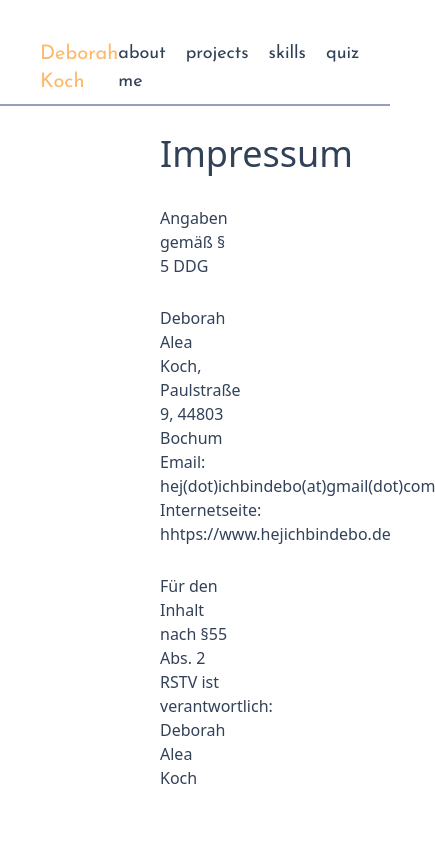
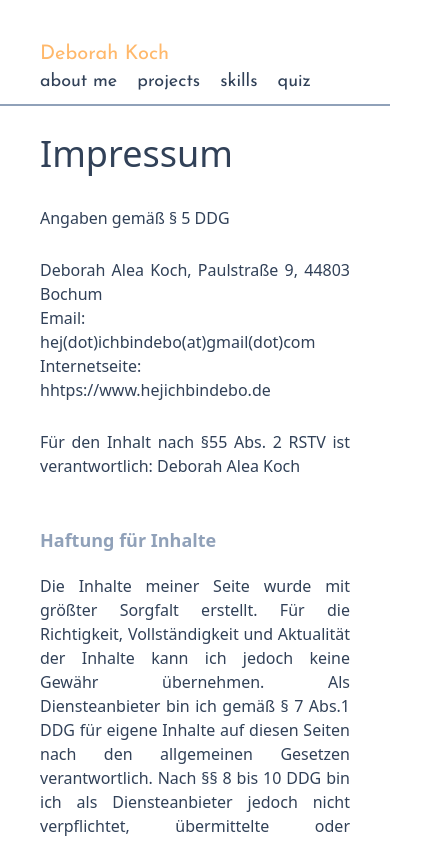
Before and after one commit to DeborahAleaKoch/hejIchBinDebo, a React (Vite) app: page /impressum in a window 390 px wide. Shown: the top 842 px of the page, 435 px wide, since content can reach past the window. Built offline with nearby package versions, Linux system fonts and the light colour scheme.

Commit message:
responsive

```diff
--- a/src/components/Header.tsx
+++ b/src/components/Header.tsx
@@ -6,7 +6,7 @@ import { Nav } from "./Nav";
 export const Header = () => {
 	return (
 		<div>
-			<section className='font-[JosefinSans] flex justify-between px-10 pt-10 pb-2 mb-2 border-b-2 border-slate-400'>
+			<section className='font-[JosefinSans] flex justify-between flex-wrap px-10 pt-10 pb-2 mb-2 border-b-2 border-slate-400'>
 				<Link to={`/`}>
 					<p className=' text-xl text-orange-300 hover:text-(--color-secondary)'>
 						Deborah Koch
--- a/src/components/ImpressumMap.tsx
+++ b/src/components/ImpressumMap.tsx
@@ -6,7 +6,7 @@ export const ImpressumMap = () => {
 		<>
 			<div>
 				{impressum.map((entry) => {
-					return <ImpressumArticle content={entry} />;
+					return <ImpressumArticle content={entry} key={entry.headline}/>;
 				})}
 			</div>
 		</>
--- a/src/pages/Impressum.tsx
+++ b/src/pages/Impressum.tsx
@@ -2,7 +2,7 @@ import { ImpressumMap } from "../components/ImpressumMap";
 
 export const Impressum = ({}) => {
 	return (
-		<div className='mx-40 py-5 font-light'>
+		<div className='md:mx-40 mx-10 text-justify py-5 font-light'>
 			<h1 className='text-4xl mb-8 font-extralight'>Impressum</h1>
 			<section className='flex flex-col gap-7'>
 				<p>Angaben gemäß § 5 DDG</p>
```
